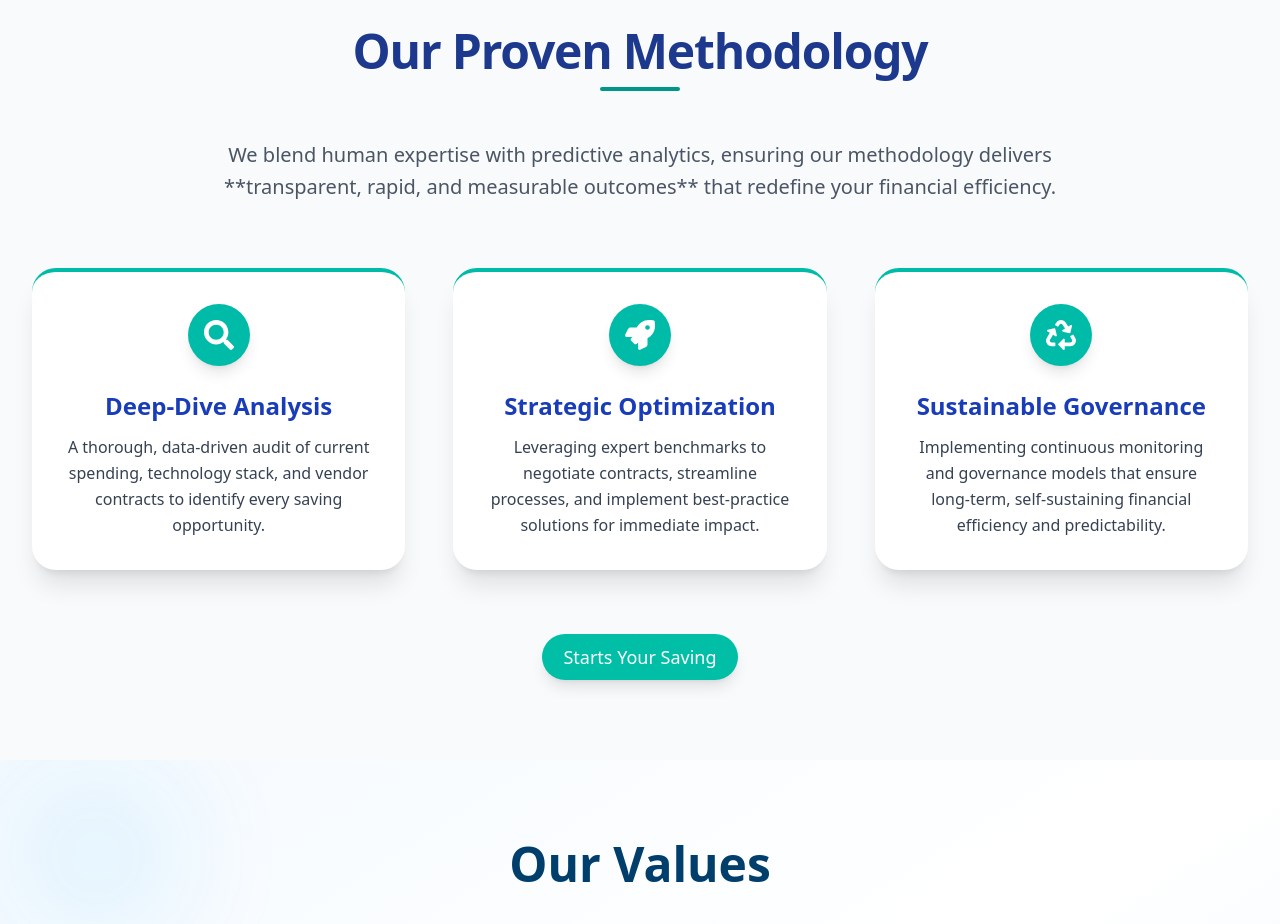
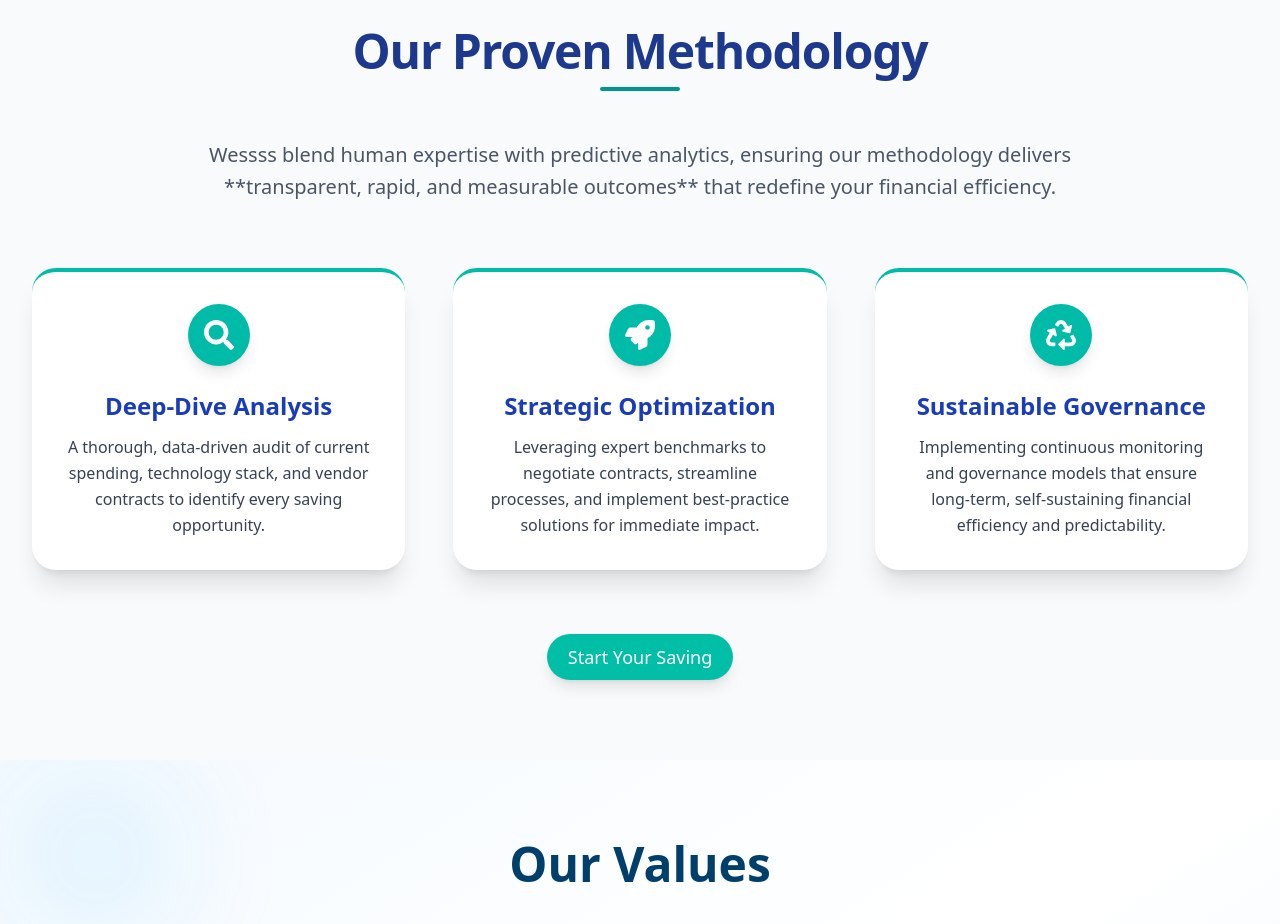
Before and after one commit to fakharabbasbhatti/Mobilia-Consulting-, a React (Vite) app: page /about in a window 1280 px wide. Shown: the part 1540-2464 px from the top of the page. Built offline with nearby package versions, Linux system fonts and the light colour scheme.

Commit message:
upto code

```diff
--- a/src/component/about/ApproachSection.jsx
+++ b/src/component/about/ApproachSection.jsx
@@ -50,7 +50,7 @@ const ApproachSection = () => {
           data-aos="fade-up"
           data-aos-delay="100"
         >
-          We blend human expertise with predictive analytics, ensuring our methodology delivers **transparent, rapid, and measurable outcomes** that redefine your financial efficiency.
+          Wessss blend human expertise with predictive analytics, ensuring our methodology delivers **transparent, rapid, and measurable outcomes** that redefine your financial efficiency.
         </p>
 
         {/* Approach Cards Grid - Fully Responsive */}
@@ -93,7 +93,7 @@ const ApproachSection = () => {
                 // Button styling: large, rounded, shadowed, and animated on hover
                 className="inline-flex items-center justify-center px-5 py-2 border border-transparent text-lg font-medium rounded-full shadow-lg text-white bg-[#00BFA6] hover:bg-[#002B5B] focus:outline-none  transition duration-300 transform hover:translate-y-[-3px] active:scale-95"
             >
-                Starts Your Saving
+                Start Your Saving
             </button>
         </div>
       </div>
```
